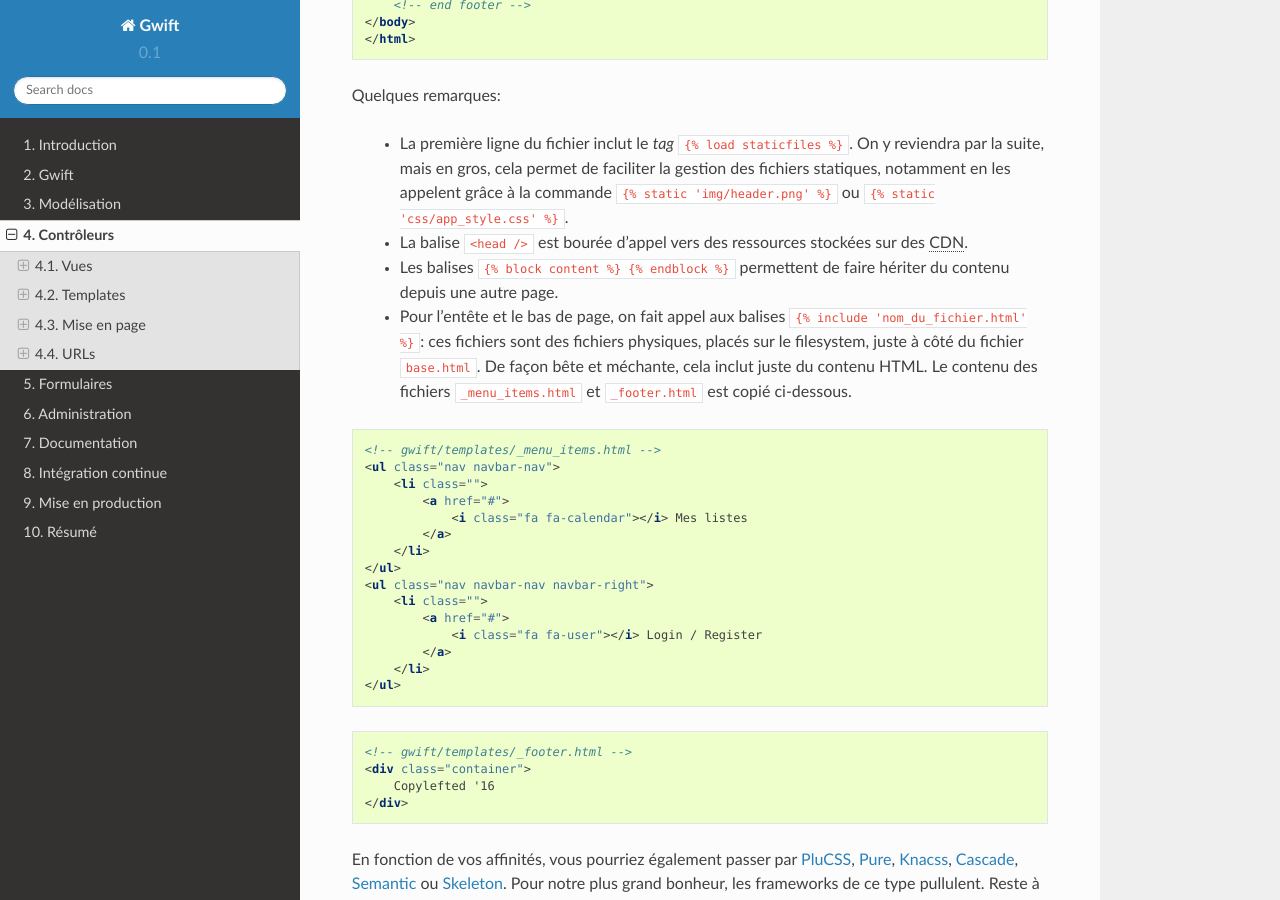
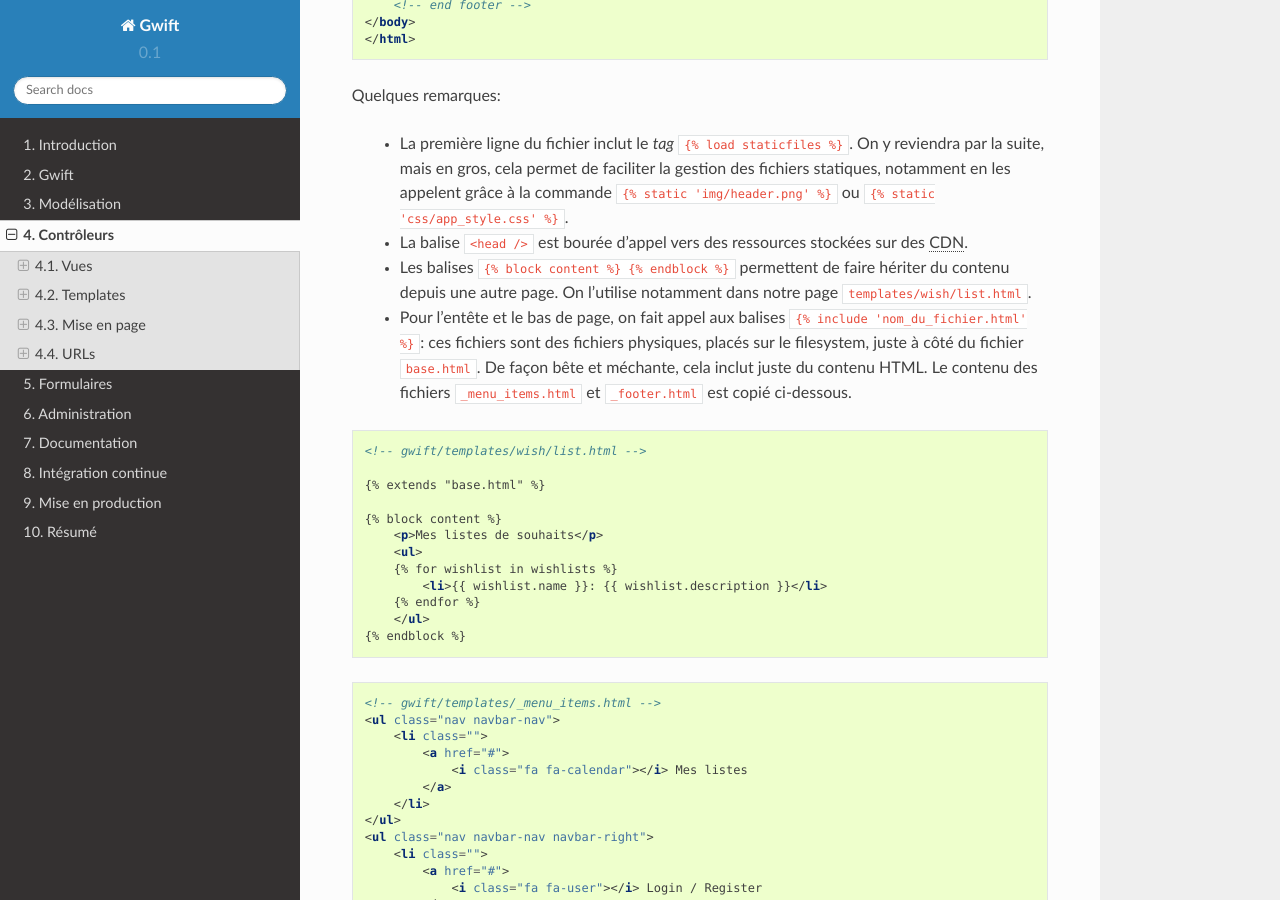
Before and after one commit to Grimbox/gwift-book, a Sphinx documentation site: the page built from source/mvc.rst, in a window 1280 px wide and 900 px high, scrolled down 7964 px. Built offline with Sphinx 7.4.7 and the Read the Docs theme 2.0.0, drawn with Linux system fonts in a browser that asks for light colours.

Commit message:
add {% extends 'base.html' %} for wish/list.html

```diff
--- a/source/mvc/layout.rst
+++ b/source/mvc/layout.rst
@@ -74,8 +74,25 @@ Quelques remarques:
 
  * La première ligne du fichier inclut le *tag* ``{% load staticfiles %}``. On y reviendra par la suite, mais en gros, cela permet de faciliter la gestion des fichiers statiques, notamment en les appelent grâce à la commande ``{% static 'img/header.png' %}`` ou ``{% static 'css/app_style.css' %}``.
  * La balise ``<head />`` est bourée d'appel vers des ressources stockées sur des :abbr:`CDN (Content Delivery Networks)`.
- * Les balises ``{% block content %} {% endblock %}`` permettent de faire hériter du contenu depuis une autre page.
+ * Les balises ``{% block content %} {% endblock %}`` permettent de faire hériter du contenu depuis une autre page. On l'utilise notamment dans notre page ``templates/wish/list.html``.
  * Pour l'entête et le bas de page, on fait appel aux balises ``{% include 'nom_du_fichier.html' %}``: ces fichiers sont des fichiers physiques, placés sur le filesystem, juste à côté du fichier ``base.html``. De façon bête et méchante, cela inclut juste du contenu HTML. Le contenu des fichiers ``_menu_items.html`` et ``_footer.html`` est copié ci-dessous.
+
+.. code-block:: html
+
+    <!-- gwift/templates/wish/list.html -->
+
+    {% extends "base.html" %}
+
+    {% block content %}
+        <p>Mes listes de souhaits</p>
+        <ul>
+        {% for wishlist in wishlists %}
+            <li>{{ wishlist.name }}: {{ wishlist.description }}</li>
+        {% endfor %}
+        </ul>
+    {% endblock %}
+
+
 
 .. code-block:: html
 
```
